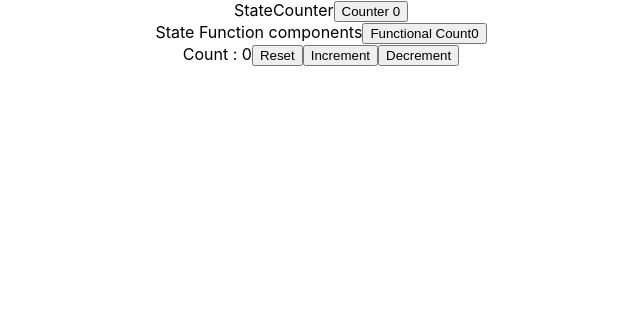
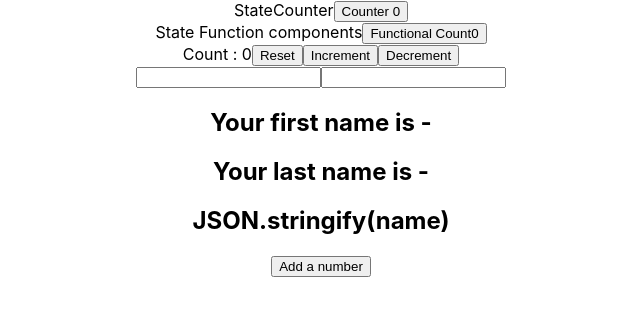
Before and after one commit to Sushmi-3/React-Learning, a React (Create React App) app: page / in a window 1280 px wide. Shown: the top 316 px of the page, without its empty margins (319-959 px from the left). Built offline with nearby package versions, Linux system fonts and the light colour scheme.

Commit message:
usestate with arrays and object

```diff
--- a/src/App.js
+++ b/src/App.js
@@ -1,13 +1,17 @@
 import './App.css';
 import StateCounter from './components/StateCounter';
 import StateFunc from './components/StateFunc';
+import StateWObject from './components/StateWObject';
 import SetStateWPrev from './components/SetStateWPrev';
+import StateWArray from './components/StateWArray';
 function App() {
   return (
     <div className="App">
       <StateCounter></StateCounter>
       <StateFunc></StateFunc>
       <SetStateWPrev/>
+      <StateWObject></StateWObject>
+      <StateWArray></StateWArray>
     </div>
   );
 }
--- /dev/null
+++ b/src/components/StateWArray.js
@@ -0,0 +1,24 @@
+import React ,{useState} from 'react'
+
+function StateWArray() {
+    const[items,setItems]=useState([])
+
+    const addItem = () => {
+        setItems([ ...items, {
+            id: items.length,
+            value: Math.floor(Math.random() * 10)+1
+        }])
+    }
+  return (
+    <div>
+        <button onClick={addItem}>Add a number</button>
+     <ul>
+        {items.map(item => (
+            <li ley={item.id}>{item.value}</li>
+        ))}
+     </ul>
+    </div>
+  )
+}
+
+export default StateWArray
--- /dev/null
+++ b/src/components/StateWObject.js
@@ -0,0 +1,19 @@
+import React,{useState} from 'react'
+
+function StateWObject() {
+
+    const [name ,setName] =useState({firstName: '',lastName: '' })
+  return (
+  <form>
+    <input type="text" value={name.firstName}
+    onChange={e => setName({firstName: e.target.value})}/>
+    <input type="text" value={name.lastName}
+    onChange={e => setName({lasttName: e.target.value})}/>
+  <h2>Your first name is -{name.firstName}</h2>
+  <h2>Your last name is -{name.lastName}</h2>
+  <h2>JSON.stringify(name)</h2>
+  </form>
+  )
+}
+
+export default StateWObject
```
